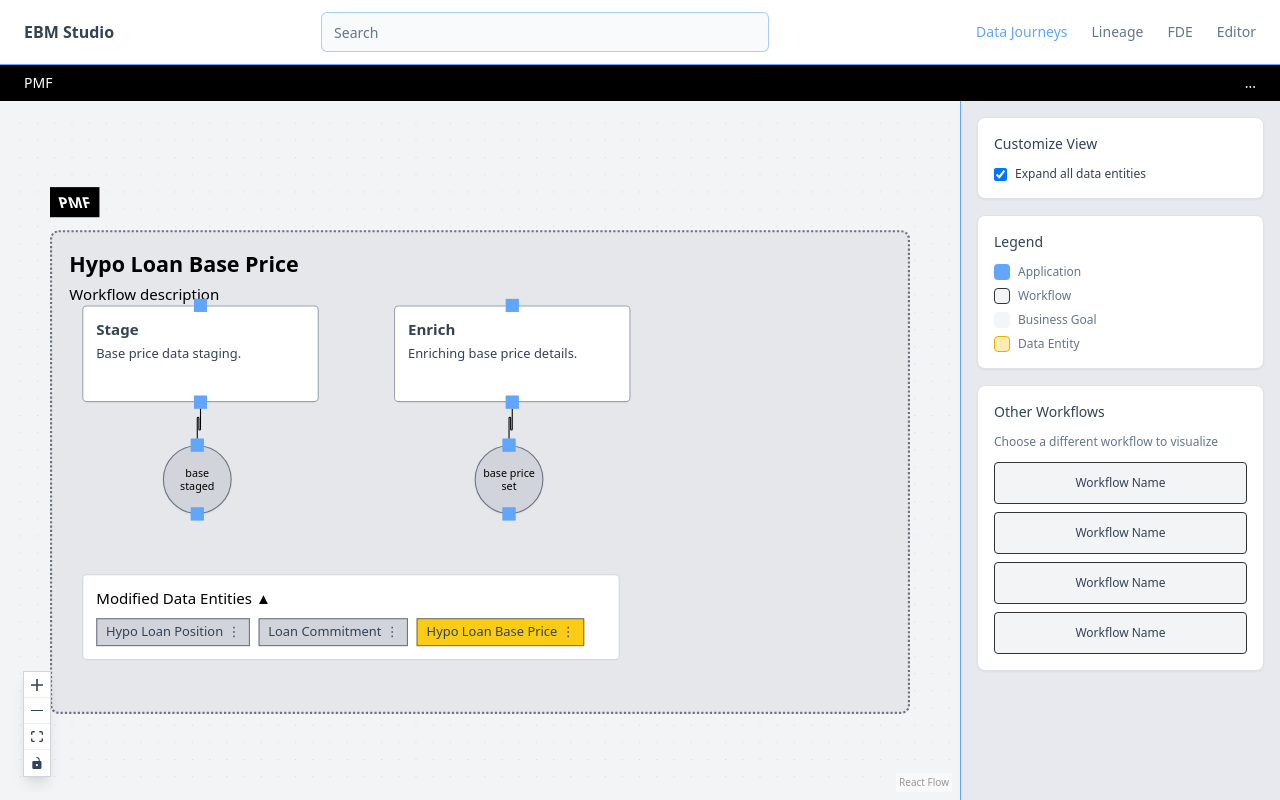
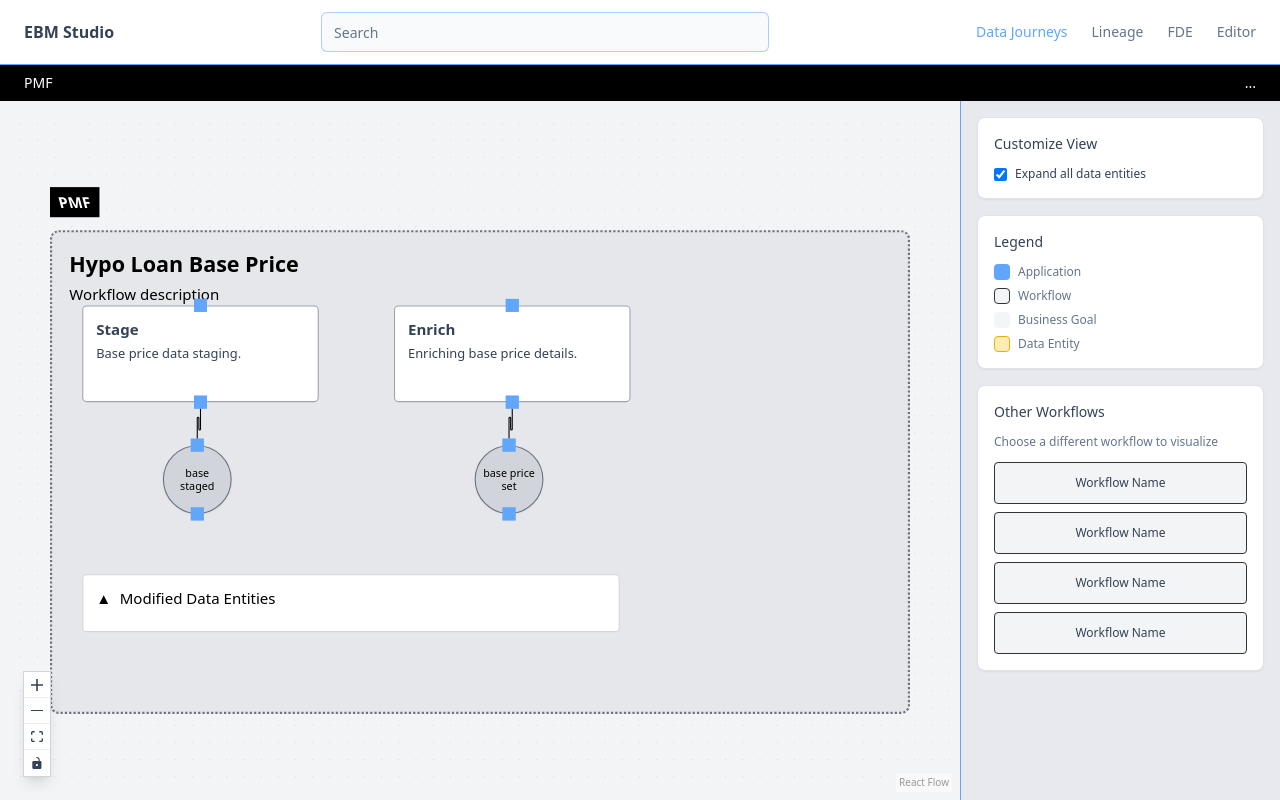
Before and after one commit to vinoth7ar/react-flowchart, a React (Vite) app: page / in a window 1280 px wide. Built offline with nearby package versions, Linux system fonts and the light colour scheme.

Commit message:
Add expand/collapse functionality
Implement expand/collapse functionality for entity nodes when the icon is clicked.

```diff
--- a/src/components/workflow/WorkflowBuilder.tsx
+++ b/src/components/workflow/WorkflowBuilder.tsx
@@ -191,6 +191,8 @@ const WorkflowBuilder = () => {
         title: 'Data Entities',
         type: 'entities-group',
         entities: mockWorkflowData.entities,
+        entitiesExpanded: entitiesExpanded,
+        onToggleEntities: () => setEntitiesExpanded(!entitiesExpanded),
         onClick: () => console.log('Entities group clicked'),
       } as WorkflowNodeData,
       parentId: mockWorkflowData.workflow.id,
@@ -202,7 +204,7 @@ const WorkflowBuilder = () => {
       const filteredNodes = currentNodes.filter(n => n.id !== 'entities-group');
       return [...filteredNodes, entitiesGroupNode];
     });
-  }, [setNodes]);
+  }, [setNodes, entitiesExpanded]);
 
   return (
     <div className="flex h-screen bg-gray-100">
--- a/src/components/workflow/WorkflowNode.tsx
+++ b/src/components/workflow/WorkflowNode.tsx
@@ -68,11 +68,25 @@ const WorkflowNode = ({ data }: NodeProps) => {
   }
 
   if (nodeData.type === 'entities-group') {
+    const handleIconClick = (e: React.MouseEvent) => {
+      e.stopPropagation();
+      if (nodeData.onToggleEntities) {
+        nodeData.onToggleEntities();
+      }
+    };
+
     return (
       <div className={getNodeStyles()} onClick={handleClick}>
-        <div className="text-sm font-medium text-black mb-2">
-          Modified Data Entities ▲
+        <div className="text-sm font-medium text-black mb-2 flex items-center gap-2">
+          <span
+            className="cursor-pointer select-none"
+            onClick={handleIconClick}
+          >
+            {nodeData.entitiesExpanded ? '▼' : '▲'}
+          </span>
+          <span>Modified Data Entities</span>
         </div>
+        {nodeData.entitiesExpanded && (
           <div className="flex flex-wrap gap-2">
             {nodeData.entities?.map((entity) => {
               const bgColor = entity.color === 'yellow' ? 'bg-yellow-400' : 'bg-gray-300';
@@ -89,6 +103,7 @@ const WorkflowNode = ({ data }: NodeProps) => {
               );
             })}
           </div>
+        )}
       </div>
     );
   }
```
Lines whose indentation alone changed are shown as unchanged.
